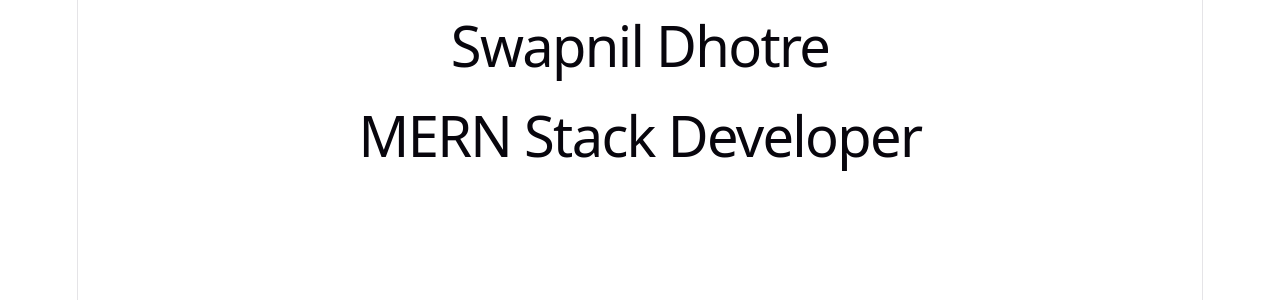
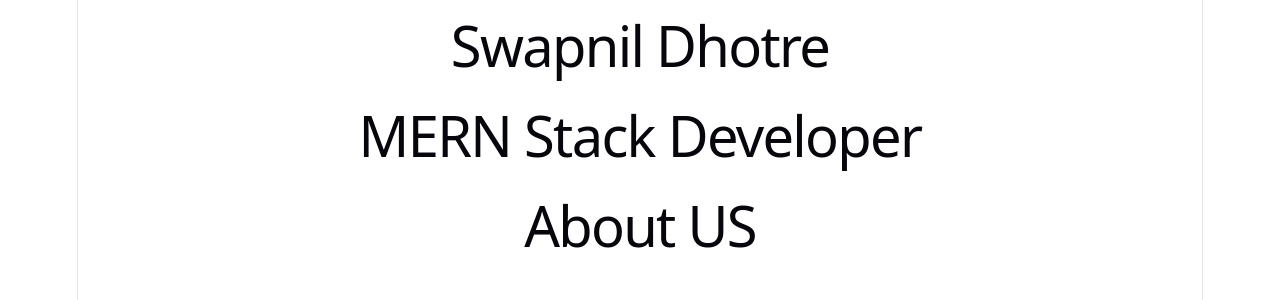
Before and after one commit to Swapnil7058/swapnil-portfolio, a React (Vite) app in the folder client/: page / in a window 1280 px wide. Shown: the top 300 px of the page. Built offline with nearby package versions, Linux system fonts and the light colour scheme.

Commit message:
Add about section

```diff
--- a/client/src/App.jsx
+++ b/client/src/App.jsx
@@ -13,6 +13,7 @@ function App() {
     <h1>MERN Stack Developer</h1>
     {/* //   <Navbar /> */}
     {/* //   <Hero /> */}
+    <h1>About US</h1>
     </>
   );
 }
```
